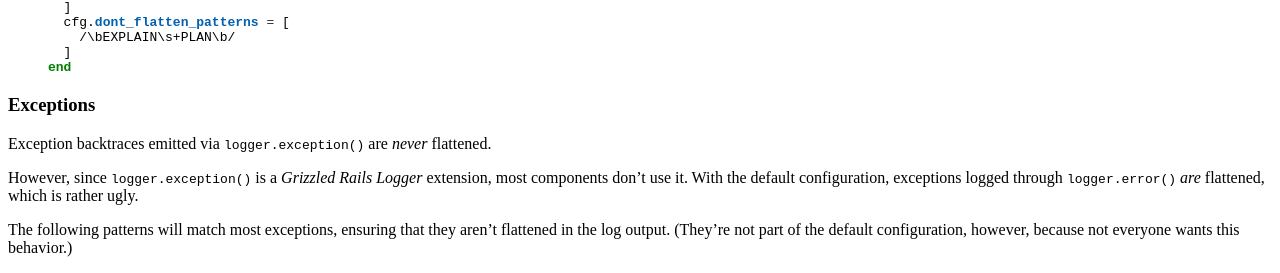
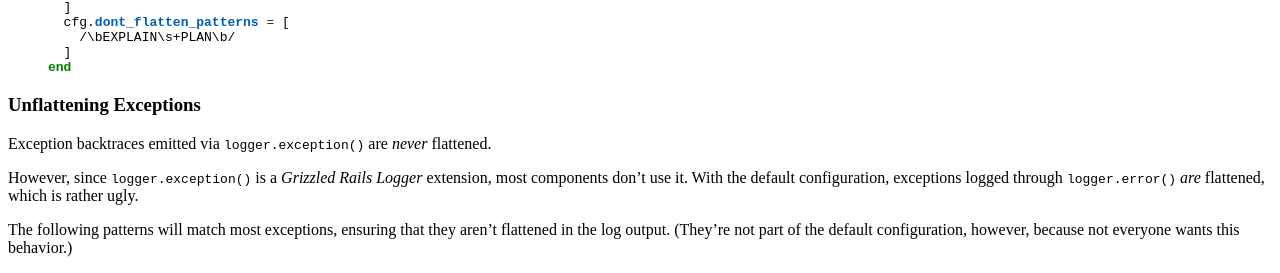
Before and after one commit to bmc/grizzled-rails-logger, a Jekyll site: the page built from index.md, in a window 1280 px wide and 900 px high, scrolled down 2739 px. Shown: the part 166-439 px from the top of the window. Built offline with Jekyll 4.4.1, drawn with Linux system fonts in a browser that asks for light colours.

Commit message:
Heading change

```diff
--- a/index.md
+++ b/index.md
@@ -227,7 +227,7 @@ Grizzled::Rails::Logger.configure do |cfg|
 end
 {% endhighlight %}
 
-### Exceptions
+### Unflattening Exceptions
 
 Exception backtraces emitted via `logger.exception()` are *never* flattened.
 
```
